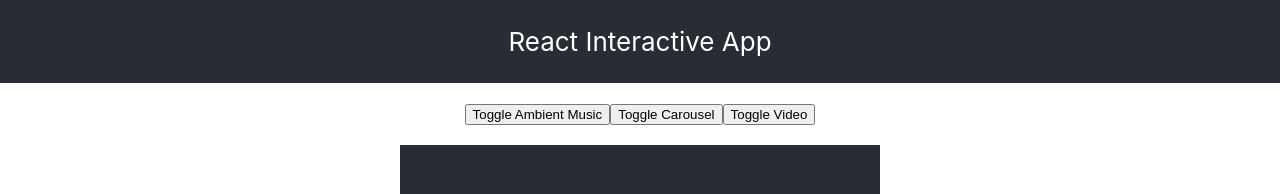
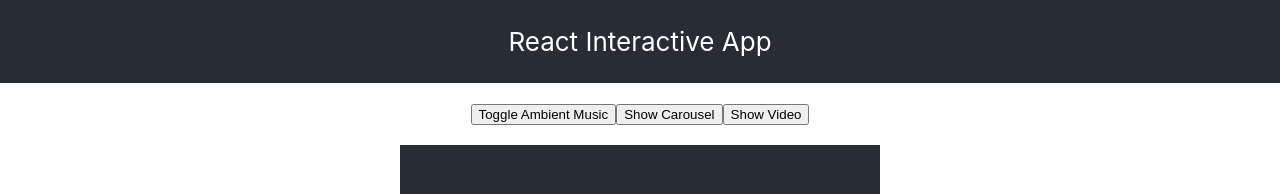
Before and after one commit to mcs2515/react-interactive-app, a React (Create React App) app: page / in a window 1280 px wide. Shown: the top 194 px of the page. Built offline with nearby package versions, Linux system fonts and the light colour scheme.

Commit message:
hide carousel when video shows and vise versa

```diff
--- a/src/App.js
+++ b/src/App.js
@@ -11,12 +11,29 @@ function App() {
 
   const carouselClickHandler = (e) => {
     e.preventDefault();
-    setShowCarousel(!showCarousel);
+
+    if (showCarousel) {
+      setShowCarousel(!showCarousel);
+    } else {
+      hideAllMedia();
+      setShowCarousel(true);
+    }
   };
 
   const videoClickHandler = (e) => {
     e.preventDefault();
-    setShowVideo(!showVideo);
+
+    if (showVideo) {
+      setShowVideo(!showVideo);
+    } else {
+      hideAllMedia();
+      setShowVideo(true);
+    }
+  };
+
+  const hideAllMedia = () => {
+    setShowCarousel(false);
+    setShowVideo(false);
   };
 
   return (
@@ -24,12 +41,12 @@ function App() {
       <header className="App-header">
         <p>React Interactive App</p>
       </header>
-
       <AmbientMusic />
-      <button onClick={carouselClickHandler}>Toggle Carousel</button>
-      <button onClick={videoClickHandler}>Toggle Video</button>
+      <button onClick={carouselClickHandler}>Show Carousel</button>
+      <button onClick={videoClickHandler}>Show Video</button>
       <div className="App-Content">
         <Lightbox showCarousel={showCarousel} setShowCarousel={setShowCarousel} />
+
         {showCarousel ? <ImageCarousel /> : null}
         {showVideo ? <Video /> : null}
       </div>
```
